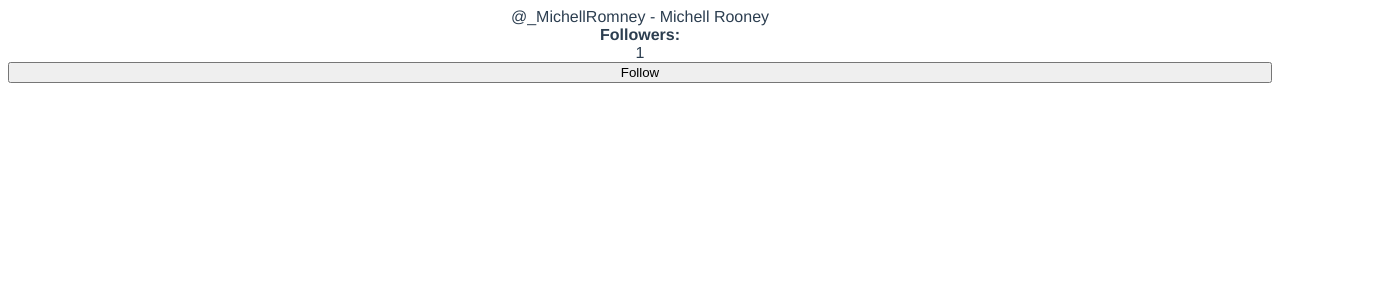
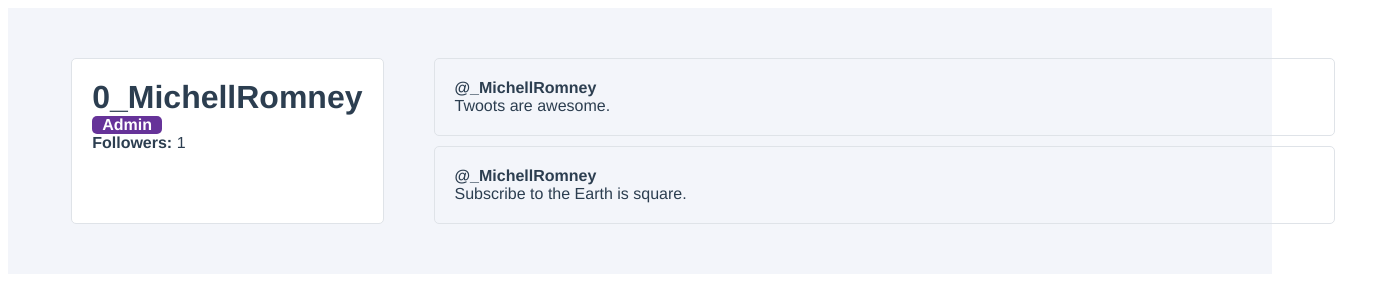
Before and after one commit to RashiqAzhan/learn-vue, a Vue app: page / in a window 1280 px wide. Shown: the top 300 px of the page, 1398 px wide, since content can reach past the window. Built offline with nearby package versions, Linux system fonts and the light colour scheme.

Commit message:
Update App.vue, TwootItem.vue, and UserProfiles.vue

```diff
--- a/src/App.vue
+++ b/src/App.vue
@@ -1,48 +1,16 @@
 <template>
   <div id="app">
-    @{{ user.username }} - {{ fullName }}
-    <strong>Followers: </strong> {{ followers }}
-    <button @click="followUser">Follow</button>
+    <UserProfiles/>
   </div>
 </template>
 
-<script>
+<script lang="ts">
+
+import UserProfiles from "./components/UserProfiles.vue";
 
 export default {
-  name: 'App',
-  data() {
-    return {
-      followers: 0,
-      user: {
-        id: 1,
-        username: '_MichellRomney',
-        firstName: "Michell",
-        lastName: 'Rooney',
-        email: 'michellromney@theearthissquare.com',
-        isAdmin: true
-      },
-    }
-  },
-  watch: {
-    followers(newFollowerCount, oldFollowerCount) {
-      if (oldFollowerCount < newFollowerCount) {
-        console.log(`${this.user.username} has gained a follower!`)
-      }
-    }
-  },
-  computed: {
-    fullName() {
-      return `${this.user.firstName} ${this.user.lastName}`
-    }
-  },
-  methods: {
-    followUser() {
-      ++this.followers
-    }
-  },
-  mounted() {
-    this.followUser()
-  },
+  name      : 'app',
+  components: {UserProfiles}
 }
 </script>
 
@@ -52,8 +20,7 @@ export default {
   -webkit-font-smoothing: antialiased;
   -moz-osx-font-smoothing: grayscale;
   color: #2c3e50;
-  display: flex;
-  flex-direction: column;
-  text-align: center;
+  min-height: 100 hv;
+  background-color: #F3F5FA
 }
 </style>
--- /dev/null
+++ b/src/components/TwootItem.vue
@@ -0,0 +1,45 @@
+<template>
+  <div class="twoot-item">
+    <div class="user-profile_twoot">
+      <div class="twoot-item__user">@{{ username }}</div>
+      <div class="twoot-item__content">{{ twoot.content }}</div>
+    </div>
+  </div>
+</template>
+
+<script lang="ts">
+export default {
+  name : "TwootItem",
+  props: {
+    username: {
+      type    : String,
+      required: true,
+    },
+    twoot   : {
+      type    : Object,
+      required: true,
+    },
+
+  }
+}
+</script>
+
+<style scoped>
+.twoot-item {
+  padding: 20px;
+  background-color: 5px;
+  border-radius: 5px;
+  border: 1px solid #DFE3E8;
+  box-sizing: border-box;
+  cursor: pointer;
+  transition: all 0.25s ease;
+}
+
+.twoot-item:hover {
+  transform: scale(1.1, 1.1);
+}
+
+.twoot-item__user {
+  font-weight: bold;
+}
+</style>
--- /dev/null
+++ b/src/components/UserProfiles.vue
@@ -0,0 +1,100 @@
+<template>
+  <div class="user-profile">
+    <div class="user-profile__user_panel">
+      <h1 class="user-profile__username">0{{ user.username }}</h1>
+      <div class="user-profile__admin-badge" v-if="user.isAdmin">
+        Admin
+      </div>
+      <div class="user_profile__follower-count">
+        <strong>Followers: </strong> {{ followers }}
+      </div>
+    </div>
+    <div class="user-profile__twoots-wrapper">
+      <TwootItem v-for="twoot in user.twoots" :key="twoot.id" :username="user.username" :twoot="twoot"/>
+    </div>
+  </div>
+</template>
+
+<script lang="ts">
+import TwootItem from "./TwootItem.vue";
+
+export default {
+  name      : "UserProfiles",
+  components: {TwootItem},
+  data() {
+    return {
+      followers: 0,
+      user     : {
+        id       : 1,
+        username : '_MichellRomney',
+        firstName: "Michell",
+        lastName : 'Rooney',
+        email    : 'michellromney@theearthissquare.com',
+        isAdmin  : true,
+        twoots   : [
+          {id: 1, content: "Twoots are awesome."},
+          {id: 2, content: "Subscribe to the Earth is square."},
+        ],
+      },
+    }
+  },
+  watch     : {
+    followers(newFollowerCount, oldFollowerCount) {
+      if (oldFollowerCount < newFollowerCount) {
+        console.log(`${this.user.username} has gained a follower!`)
+      }
+    }
+  },
+  computed  : {
+    fullName() {
+      return `${this.user.firstName} ${this.user.lastName}`
+    }
+  },
+  methods   : {
+    followUser() {
+      ++this.followers
+    }
+  },
+  mounted() {
+    this.followUser()
+  },
+}
+</script>
+
+<style scoped>
+.user-profile {
+  display: grid;
+  grid-template-columns: 1fr 3fr;
+  width: 100%;
+  padding: 50px 5%;
+}
+
+.user-profile__user_panel {
+  display: flex;
+  flex-direction: column;
+  margin-right: 50px;
+  padding: 20px;
+  background-color: white;
+  border-radius: 5px;
+  border: 1px solid #DFE3E8;
+}
+
+h1 {
+  margin: 0;
+}
+
+.user-profile__admin-badge {
+  background: rebeccapurple;
+  color: white;
+  border-radius: 5px;
+  margin-right: auto;
+  padding: 0 10px;
+  font-weight: bold
+}
+
+.user-profile__twoots-wrapper {
+  display: grid;
+  grid-gap: 10px;
+  margin-bottom: auto;
+}
+</style>
```
